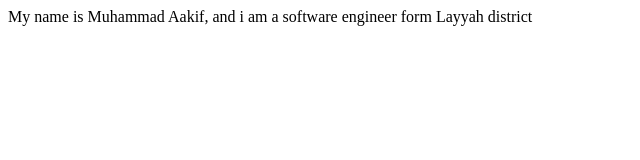
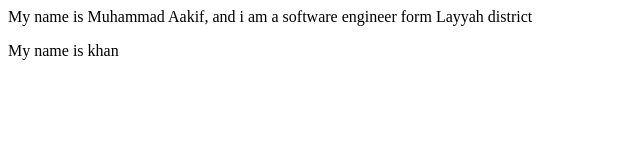
Before and after one commit to codewithAakif/Localrepo, a plain HTML site: page index.html in a window 1280 px wide. Shown: the full height of the page, 0-640 px from the left. Drawn offline with Linux system fonts and the light colour scheme.

Commit message:
Add fearures

```diff
--- a/index.html
+++ b/index.html
@@ -1 +1,4 @@
 <p>My name is Muhammad Aakif, and i am a software engineer form Layyah district</p>
+<div>
+    <p>My name is khan</p>
+</div>
```
